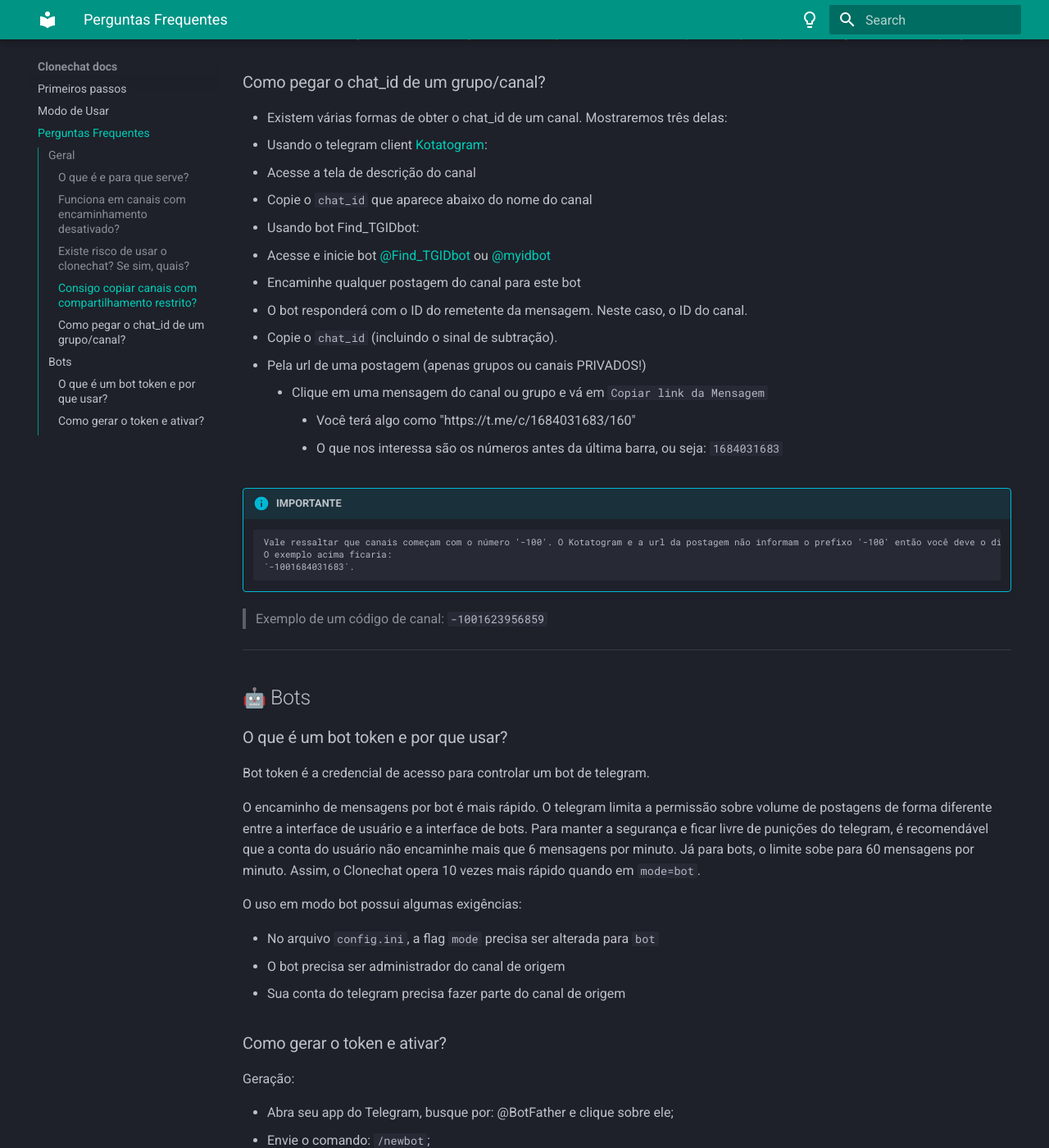
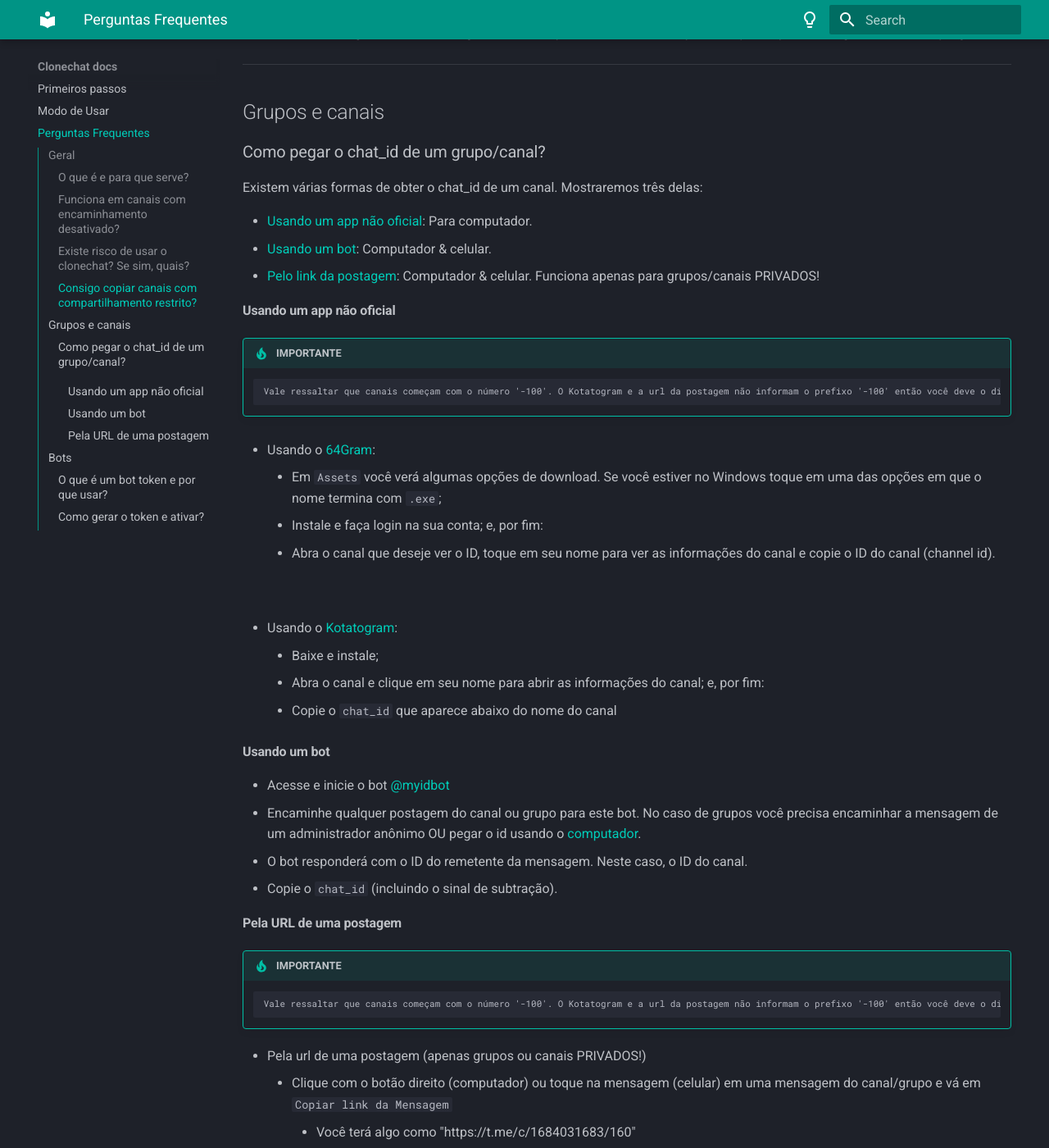
Before and after one commit to upolar/clonechats-docs, an MkDocs documentation site: the page built from docs/perguntas-frequentes.md, in a window 1280 px wide and 1400 px high, scrolled down 780 px. Shown: the whole window at 82% size. Built offline with MkDocs 1.6.1 and Material for MkDocs 9.7.7, drawn with Linux system fonts in a browser that asks for light colours; emoji names are drawn with the system emoji font; some of the changed text lies outside the part shown.

Commit message:
Documentation

```diff
--- a/docs/perguntas-frequentes.md
+++ b/docs/perguntas-frequentes.md
@@ -22,34 +22,54 @@ Não. Para fazer o backup de canais/grupos nessa situação é preciso baixar o
 
 **Não**. O clonechat funciona com o princípio de encaminhar mensagens de um canal/grupo para outro, se não for possível encaminhar mensagens do chat de origem você terá que baixar todos os arquivos e upa-los para o Telegram com outro programa.
 
+---
+
+## Grupos e canais
+
 ### Como pegar o chat_id de um grupo/canal?
 
-* Existem várias formas de obter o chat_id de um canal. Mostraremos três delas:
-- Usando o telegram client [Kotatogram](https://kotatogram.github.io/download/):
-  - Acesse a tela de descrição do canal
-  - Copie o `chat_id` que aparece abaixo do nome do canal
+Existem várias formas de obter o chat_id de um canal. Mostraremos três delas:
+####
+- [Usando um app não oficial](#usando-um-app-nao-oficial): Para computador.
+- [Usando um bot](#usando-um-bot): Computador & celular.
+- [Pelo link da postagem](#pela-url-de-uma-postagem): Computador & celular. Funciona apenas para grupos/canais PRIVADOS!
 
-- Usando bot Find_TGIDbot:
-  - Acesse e inicie bot [@Find_TGIDbot](http://t.me/Find_TGIDbot) ou [@myidbot](http://t.me/myidbot)
-  - Encaminhe qualquer postagem do canal para este bot
-  - O bot responderá com o ID do remetente da mensagem. Neste caso, o ID do canal.
+#### Usando um app não oficial
+!!! tip "IMPORTANTE"
+        Vale ressaltar que canais começam com o número '-100'. O Kotatogram e a url da postagem não informam o prefixo '-100' então você deve o digitar manualmente.
+
+- Usando o [64Gram](https://github.com/TDesktop-x64/tdesktop/releases):
+
+    - Em `Assets` você verá algumas opções de download. Se você estiver no Windows toque em uma das opções em que o nome termina com `.exe`;
+    - Instale e faça login na sua conta; e, por fim:
+    - Abra o canal que deseje ver o ID, toque em seu nome para ver as informações do canal e copie o ID do canal (channel id).
+
+<br>
+
+- Usando o [Kotatogram](https://kotatogram.github.io/download/):
+    - Baixe e instale;
+    - Abra o canal e clique em seu nome para abrir as informações do canal; e, por fim:
+    - Copie o `chat_id` que aparece abaixo do nome do canal
+
+#### Usando um bot
+
+- Acesse e inicie o bot [@myidbot](http://t.me/myidbot)
+- Encaminhe qualquer postagem do canal ou grupo para este bot. No caso de grupos você precisa encaminhar a mensagem de um administrador anônimo OU pegar o id usando o [computador](#usando-um-app-não-oficial-computador).
+- O bot responderá com o ID do remetente da mensagem. Neste caso, o ID do canal.
 - Copie o `chat_id` (incluindo o sinal de subtração).
 
+#### Pela URL de uma postagem
+!!! tip "IMPORTANTE"
+        Vale ressaltar que canais começam com o número '-100'. O Kotatogram e a url da postagem não informam o prefixo '-100' então você deve o digitar manualmente.
 - Pela url de uma postagem (apenas grupos ou canais PRIVADOS!)
-    - Clique em uma mensagem do canal ou grupo e vá em `Copiar link da Mensagem`
+    - Clique com o botão direito (computador) ou toque na mensagem (celular) em uma mensagem do canal/grupo e vá em `Copiar link da Mensagem`
         - Você terá algo como  "https://t.me/c/1684031683/160"
         - O que nos interessa são os números antes da última barra, ou seja:  `1684031683`
-
-!!! info "IMPORTANTE"
-        Vale ressaltar que canais começam com o número '-100'. O Kotatogram e a url da postagem não informam o prefixo '-100' então você deve o digitar manualmente.
-        O exemplo acima ficaria:
-        `-1001684031683`.
-
-> Exemplo de um código de canal: `-1001623956859`
+        - Como o ID que eu copiei acima é de um canal é preciso adicionar o -100, então o ID CORRETO do canal ficaria: `-1001684031683`.
 
 ---
 
-## :robot: Bots
+## Bots :robot:
 
 ### O que é um bot token e por que usar?
 
@@ -74,4 +94,7 @@ Geração:
   - Feito isso, você receberá o código bot_token.
 
 Ativação:
-- Cadastre o bot_token na flag bot_token do arquivo `credentials.py`. Remova o '#' no início da linha.
+
+- Edite o arquivo `credentials.py`.
+- Remova o '#' do inicio da linha do bot_token. Se atente a não deixar um espaço antes de bot_token.
+- Troque os "bbbbbbbbbbbbb" pelo seu token gerado acima.
```
